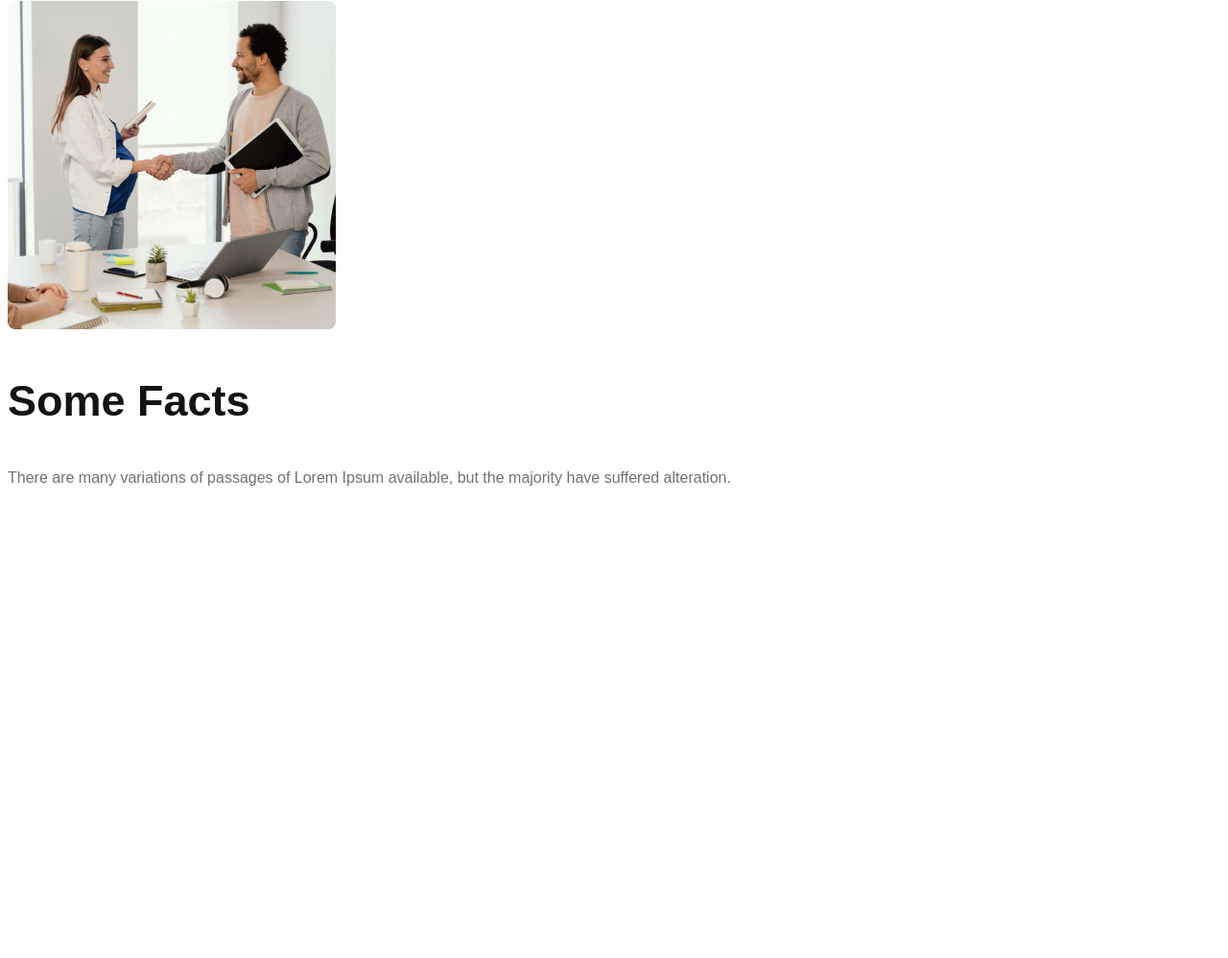
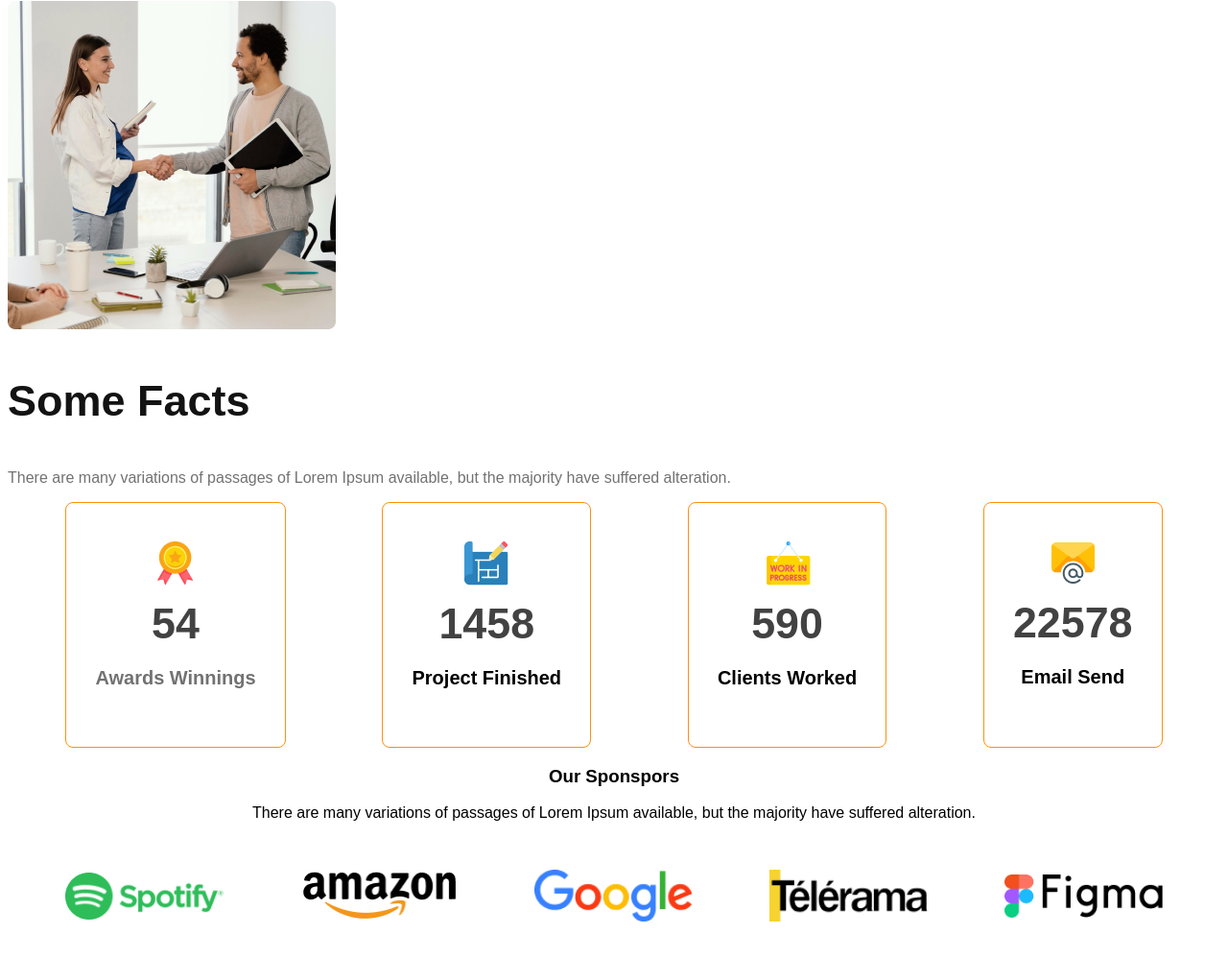
Before and after one commit to mdforhad171120022/G3-Architect-website, a plain HTML site: page index.html in a window 1280 px wide. Shown: the part 2111-3109 px from the top of the page at 96% size. Before the commit the page ends 2688 px from the top, so only its background shows below. Drawn offline with Linux system fonts and the light colour scheme.

Commit message:
added the sponsors section

```diff
--- a/architect.css
+++ b/architect.css
@@ -97,26 +97,68 @@ gap: 1.5rem;
   color: #FF900E;
   font-weight: 700;
 }
+/* facts section  */
+.facts-card-container{
+ display: flex;
+ justify-content: space-around;
+}
+.facts-card-container .card{
+  border-radius: 8px;
+  border: 1px solid #FF900E;
+  text-align: center;
+  padding: 40PX 30px;
+}
+.facts-card-container .card-title{
+font-weight: 600;
+font-size: 1.25rem;
+}
+
+.facts-card-container .card-stats{
+font-size:2.8rem ;
+color: #424242;
+margin-top: 10px;
+margin-bottom: 10px;
+}
+/* sponser  styles */
+.sponser{
+  text-align: center;
+}
+.sponser-img-container{
+ display: flex;
+ justify-content: space-evenly;
+ align-items: center;
+ margin-top: 50px;
+ gap: 20px;
+}
+.sponser-img-container img{
+  width: 165px ;
+
+}
+
 /* responsive styles */
 /* mobile devices */
 @media screen and (max-width:576px){
   header{
    padding: 20px;
   }
-  nav,.teams-container{
+  nav,.teams-container,.facts-card-container,.sponser-img-container{
    flex-direction: column;
   }
  }
  .teams-img-container{
   grid-template-columns: 1fr;
  }
- .teams-content{
+ .teams-content,.facts-card-container{
   padding-right: 20px;
   padding-left: 20px;
 }
+.facts-card-container{
+  gap: 20px;
+}
+
  /* tablet or medium devices */
  @media screen and(min-width:576px)and (max-width:992px){
-   nav,.teams-container{
+   nav,.teams-container,.sponser-img-container{
      flex-direction: column;
     }
     header{
--- a/index.html
+++ b/index.html
@@ -51,10 +51,42 @@
 <section class="facts">
     <h3 class="section-title">Some Facts</h3>
     <p class="text-light-gray">There are many variations of passages of Lorem Ipsum available, but the majority have suffered alteration.</p>
-
+<div class="facts-card-container">
+ <!-- .card*4>img+h2.card-stats+p.card-title .text-light-gray -->
+ <div class="card">
+    <img src="images/icons/ribon.png" alt="">
+    <h2 class="card-stats">54</h2>
+    <p class="card-title text-light-gray">Awards Winnings</p>
+ </div>
+ <div class="card">
+    <img src="images/icons/projects.png" alt="">
+    <h2 class="card-stats">1458</h2>
+    <p class="card-title .text-light-gray">Project Finished</p>
+ </div>
+ <div class="card">
+    <img src="images/icons/customers.png" alt="">
+    <h2 class="card-stats">590</h2>
+    <p class="card-title .text-light-gray">Clients Worked</p>
+ </div>
+ <div class="card">
+    <img src="images/icons/email.png" alt="">
+    <h2 class="card-stats">22578</h2>
+    <p class="card-title .text-light-gray">Email Send</p>
+ </div>
+</div>
 </section>
-
-
+<!-- sponser section -->
+<section class="sponser">
+  <h3 class="sectiont-title">Our Sponspors</h3>
+<p class=".text-light-gray">There are many variations of passages of Lorem Ipsum available, but the majority have suffered alteration.</p>
+<div class="sponser-img-container">
+    <img src="images/sponsors/spotify.png" alt="">
+    <img src="images/sponsors/amazon.png" alt="">
+    <img src="images/sponsors/google.png" alt="">
+    <img src="images/sponsors/telerama.png" alt="">
+    <img src="images/sponsors/figma.png" alt="">
+</div>
+</section>
     </main>
     <footer>
 
```
